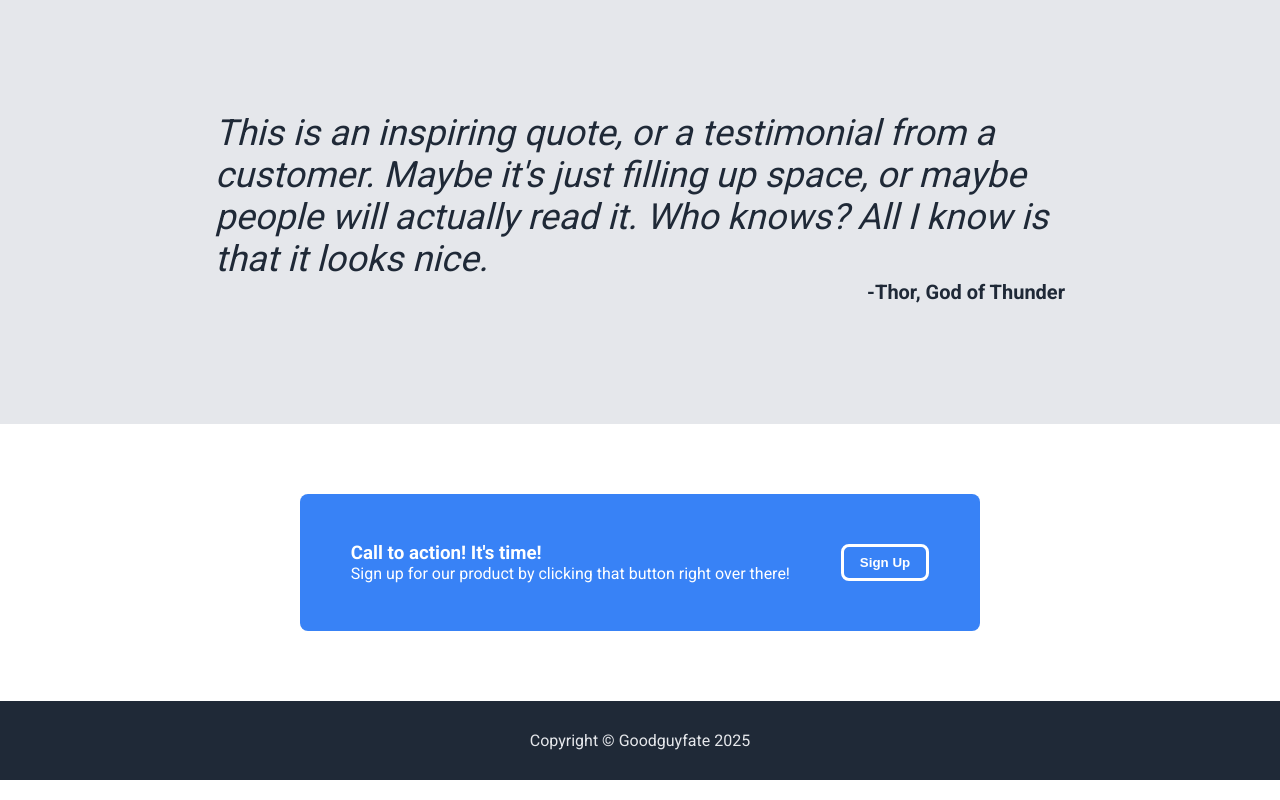
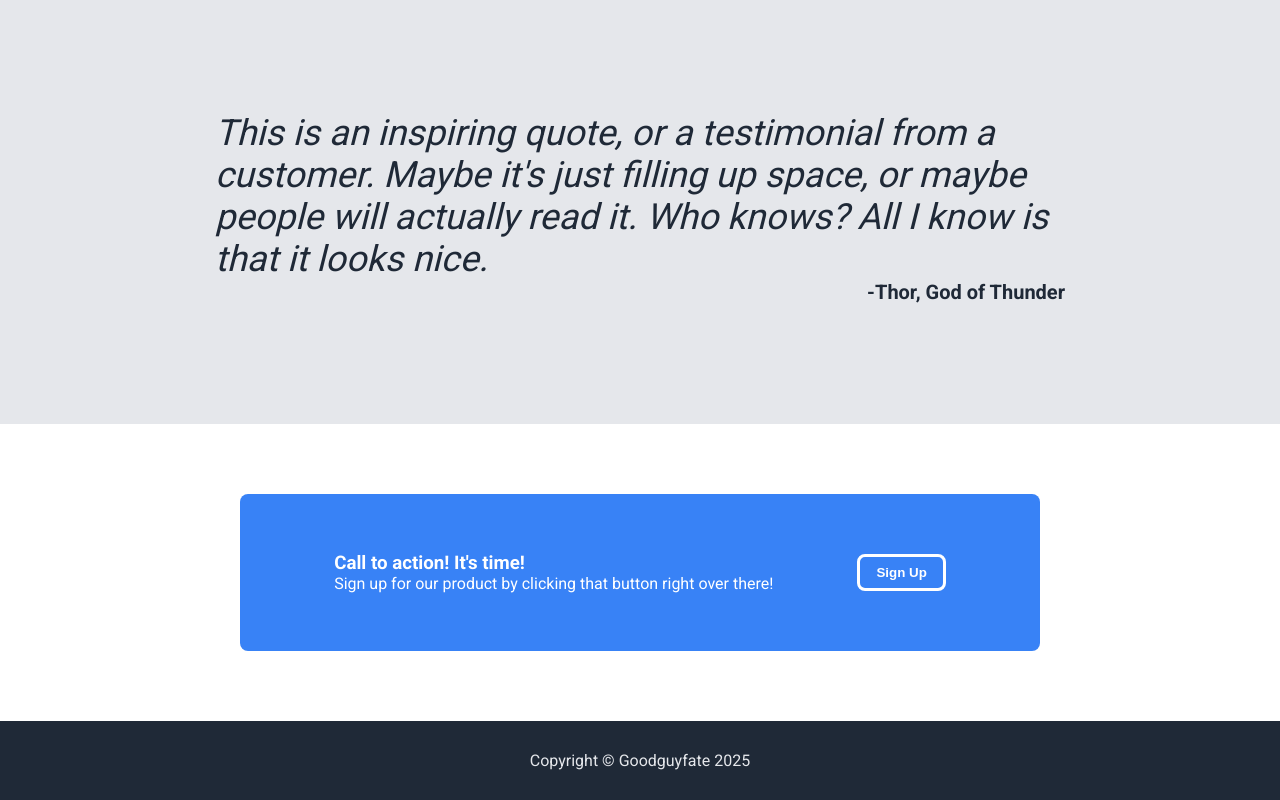
Before and after one commit to GoodGuyFate/odin-landingPage, a plain HTML site: page index.html in a window 1280 px wide. Shown: the part 937-1737 px from the top of the page. Drawn offline with Linux system fonts and the light colour scheme.

Commit message:
Update call to action container css to stop disappearing on browser resize

```diff
--- a/style.css
+++ b/style.css
@@ -214,10 +214,14 @@ img {
     align-items: center;
     background-color: #3882f6;
     border-radius: 8px;
-    margin-top: 70px;
+    /* margin-top: 70px;
     margin-bottom: 70px;
     margin-left: 300px;
-    margin-right: 300px;
+    margin-right: 300px; */
+    margin: 70px auto;
+    width: 100%;
+    max-width: 800px;
+    padding: 10px;
 }
 
 .cta-container {
```
